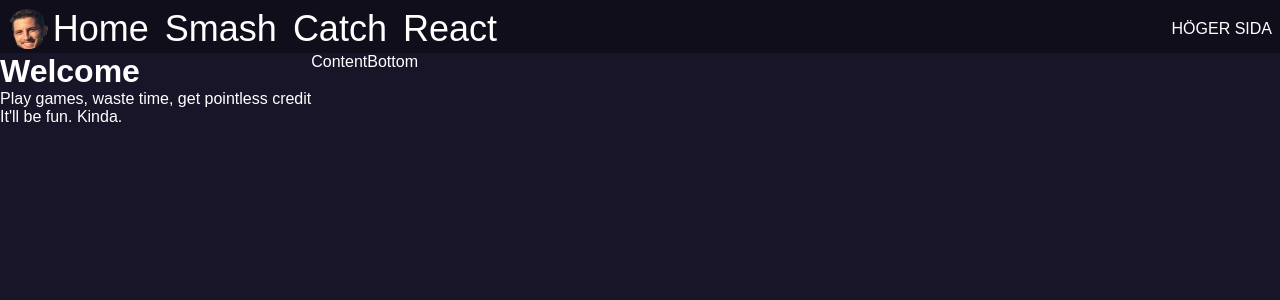
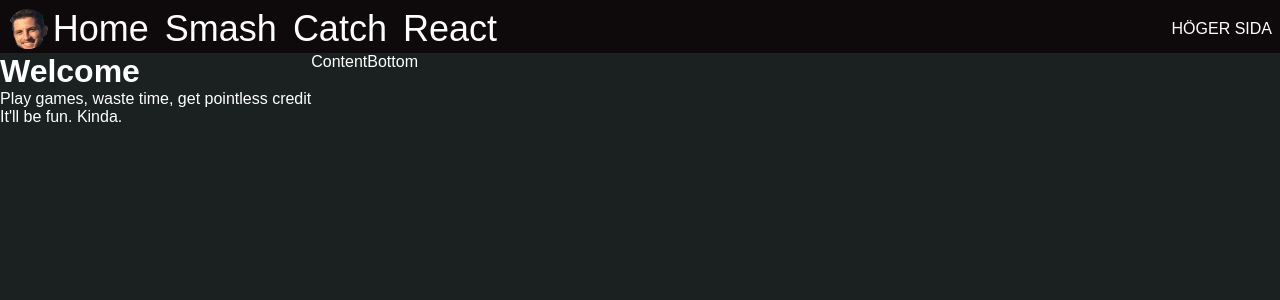
Before and after one commit to 3grabs7/react-inlamning-1, a React (Create React App) app: page / in a window 1280 px wide. Shown: the top 300 px of the page. Built offline with nearby package versions, Linux system fonts and the light colour scheme.

Commit message:
feature: update color variables

```diff
--- a/src/shared/variables.scss
+++ b/src/shared/variables.scss
@@ -1,6 +1,7 @@
-$primary-light: #3c162fff;
-$primary: #191528ff;
-$primary-dark: #110e1bff;
+$primary-light: #30343fff;
+$primary: #1b2021ff;
+$primary-dark: rgb(14, 10, 11);
 
-$accent: #7c162eff;
-$accent-dark: #5c162eff;
+$accent-light: #ffd9daff;
+$accent: #ea638cff;
+$accent-dark: #89023eff;
```
